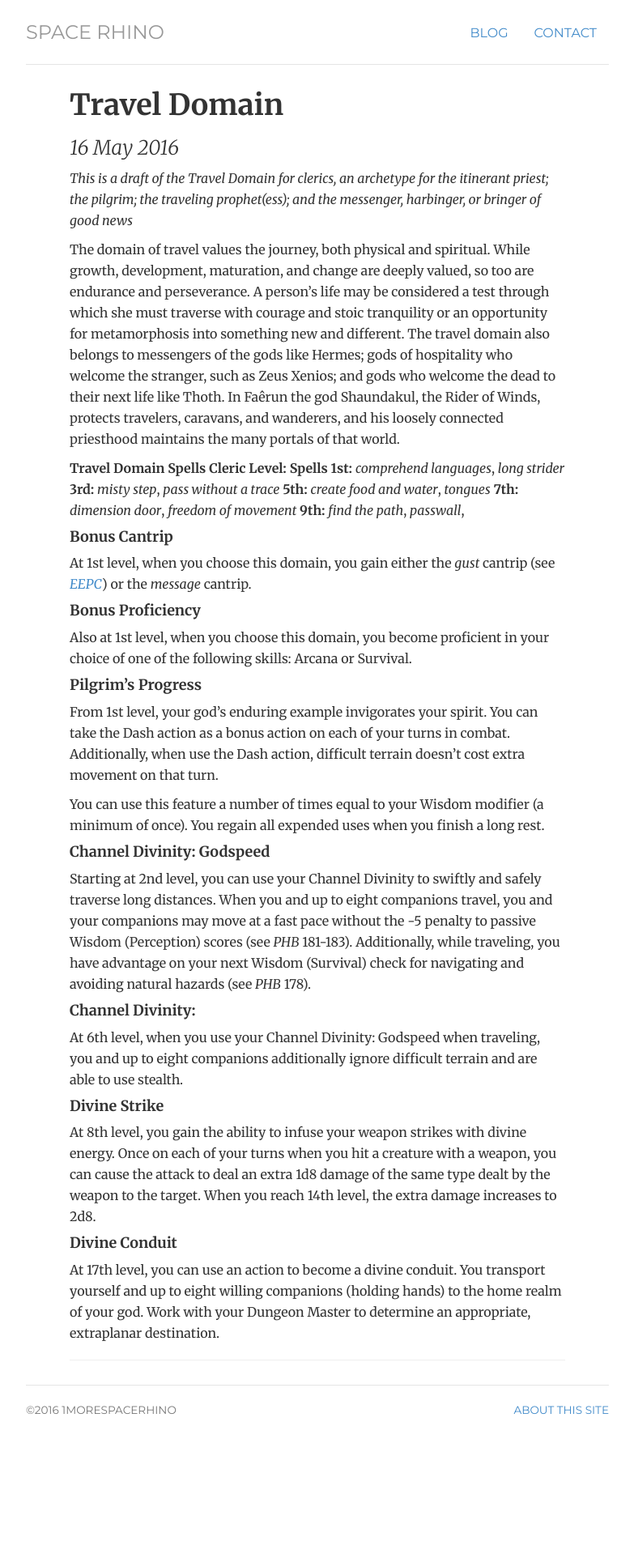
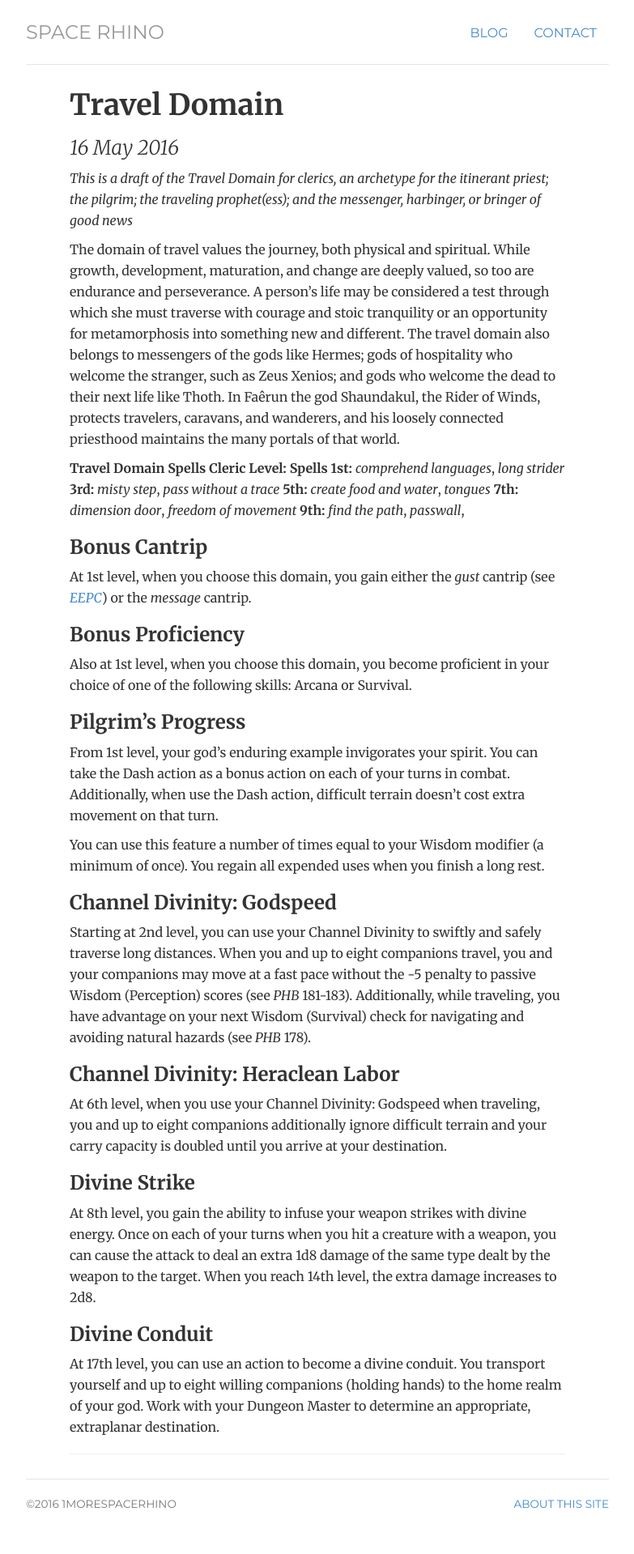
Before and after one commit to 1morespacerhino/1morespacerhino.github.io, a Jekyll site: the page built from _posts/2016-05-16-Travel-Domain.md, in a window 1280 px wide. Shown: the whole page at 81% size, without its empty margins (248-1031 px from the left). Built offline with Jekyll 4.4.1, drawn with Linux system fonts in a browser that asks for light colours; before the commit the page ends 1803 px from its top, so only the background shows below that.

Commit message:
Edit travel domain

```diff
--- a/_posts/2016-05-16-Travel-Domain.md
+++ b/_posts/2016-05-16-Travel-Domain.md
@@ -15,27 +15,27 @@ The domain of travel values the journey, both physical and spiritual. While grow
 **7th:** *dimension door*, *freedom of movement*
 **9th:** *find the path*, *passwall*,
 
-#### Bonus Cantrip ####
+### Bonus Cantrip ###
 At 1st level, when you choose this domain, you gain either the *gust* cantrip (see *[EEPC][1]*) or the *message* cantrip.
 
-#### Bonus Proficiency ####
+### Bonus Proficiency ###
 Also at 1st level, when you choose this domain, you become proficient in your choice of one of the following skills: Arcana or Survival.
 
-#### Pilgrim's Progress ####
+### Pilgrim's Progress ###
 From 1st level, your god's enduring example invigorates your spirit. You can take the Dash action as a bonus action on each of your turns in combat.  Additionally, when use the Dash action, difficult terrain doesn't cost extra movement on that turn.
 
 You can use this feature a number of times equal to your Wisdom modifier (a minimum of once). You regain all expended uses when you finish a long rest.
 
-#### Channel Divinity: Godspeed ####
+### Channel Divinity: Godspeed ###
 Starting at 2nd level, you can use your Channel Divinity to swiftly and safely traverse long distances. When you and up to eight companions travel, you and your companions may move at a fast pace without the -5 penalty to passive Wisdom (Perception) scores (see *PHB* 181-183). Additionally, while traveling, you have advantage on your next Wisdom (Survival) check for navigating and avoiding natural hazards (see *PHB* 178).
 
-#### Channel Divinity: ####
-At 6th level, when you use your Channel Divinity: Godspeed when traveling, you and up to eight companions additionally ignore difficult terrain and are able to use stealth.
+### Channel Divinity: Heraclean Labor ###
+At 6th level, when you use your Channel Divinity: Godspeed when traveling, you and up to eight companions additionally ignore difficult terrain and your carry capacity is doubled until you arrive at your destination.
 
-#### Divine Strike ####
+### Divine Strike ###
 At 8th level, you gain the ability to infuse your weapon strikes with divine energy. Once on each of your turns when you hit a creature with a weapon, you can cause the attack to deal an extra 1d8 damage of the same type dealt by the weapon to the target. When you reach 14th level, the extra damage increases to 2d8.
 
-#### Divine Conduit ####
+### Divine Conduit ###
 At 17th level, you can use an action to become a divine conduit. You transport yourself and up to eight willing companions (holding hands) to the home realm of your god. Work with your Dungeon Master to determine an appropriate, extraplanar destination.
 
 [1]:http://www.dmsguild.com/product/145542/Elemental-Evil-Players-Companion-5e
```
